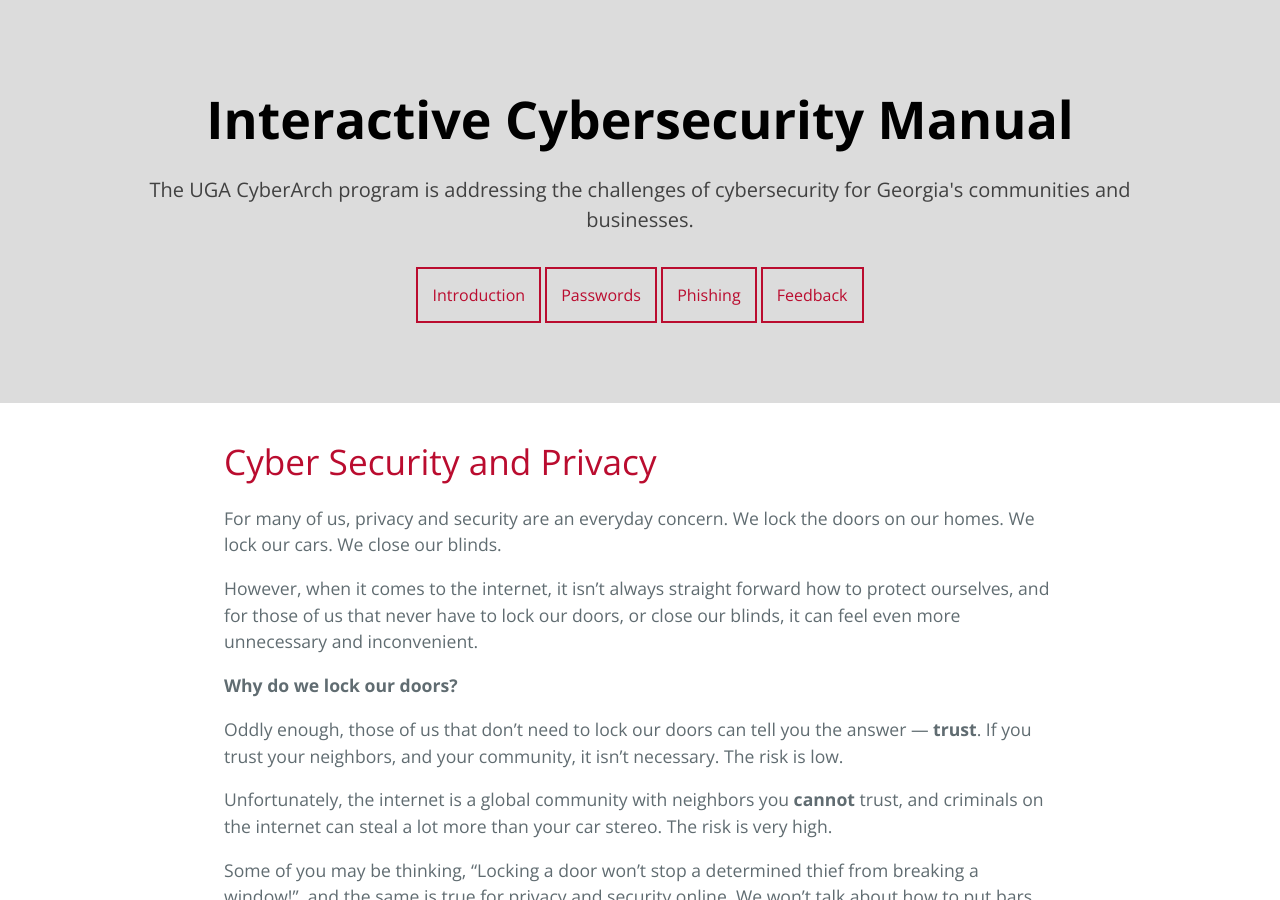
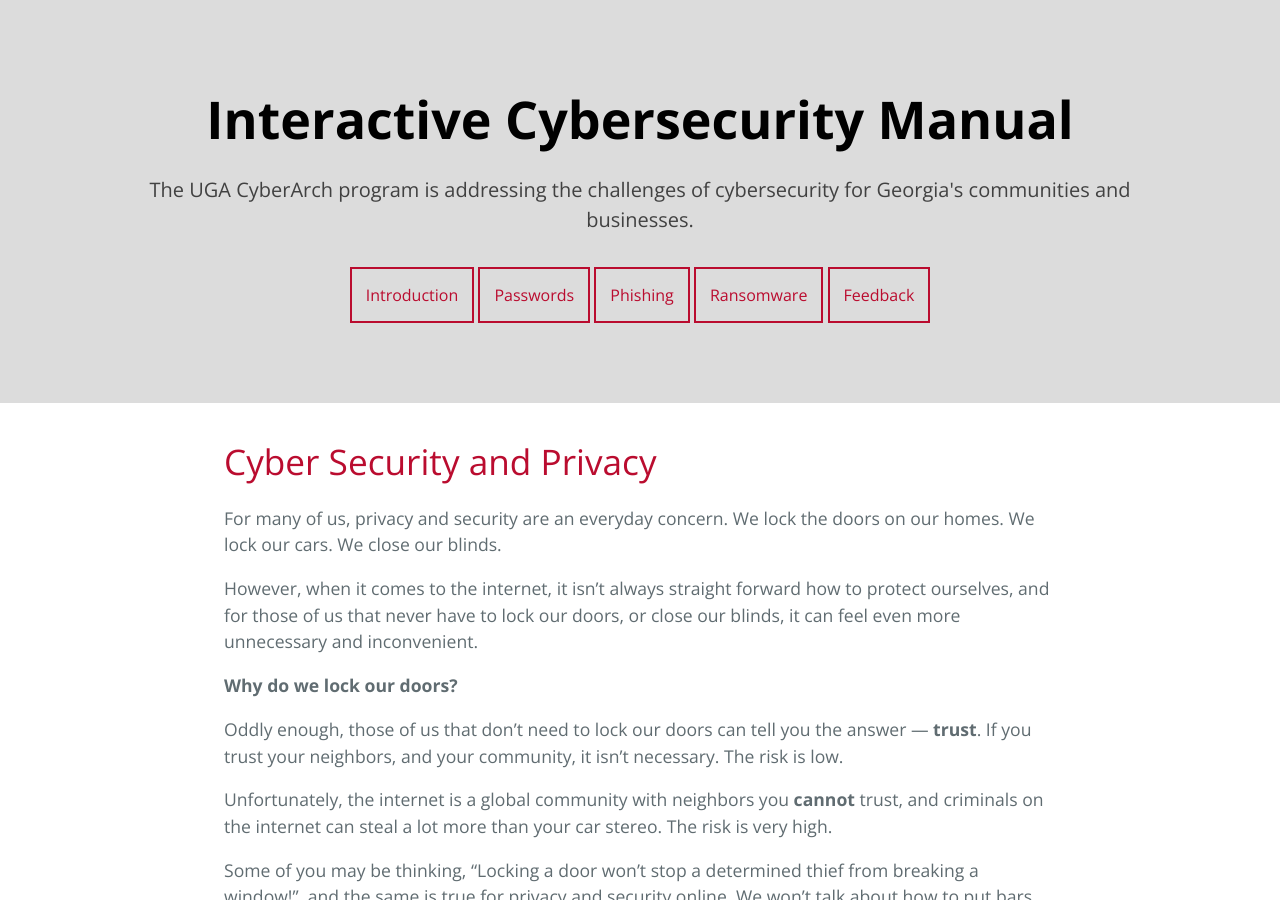
Before and after one commit to ugacyberarch/manual, a Jekyll site: the page built from index.md, in a window 1280 px wide and 900 px high. Built offline with Jekyll 4.4.1, drawn with Linux system fonts in a browser that asks for light colours.

Commit message:
Update default.html

```diff
--- a/_layouts/default.html
+++ b/_layouts/default.html
@@ -113,6 +113,29 @@
 </div>
 
 
+
+ <!-- Ransomware Button -->
+      <div class="dropdown">
+  <button class="dropbtn">Ransomware</button>
+  <div class="dropdown-content">
+    <a href="https://ugacyberarch.github.io/manual/phishing_introduction.html">Introduction</a>
+    <a href="https://ugacyberarch.github.io/manual/fake_domains.html">Fake Domains</a>
+    <a href="https://ugacyberarch.github.io/manual/fake_links.html">Fake Links</a>
+    <a href="https://ugacyberarch.github.io/manual/fake_emails.html">Fake Emails</a>
+    <a href="https://ugacyberarch.github.io/manual/phishing_summary.html">Summary</a>
+  </div>
+</div>
+
+
+
+
+
+
+
+
+
+
+
       <!--Feedback Button -->
 
  <div class="dropdown">
```
